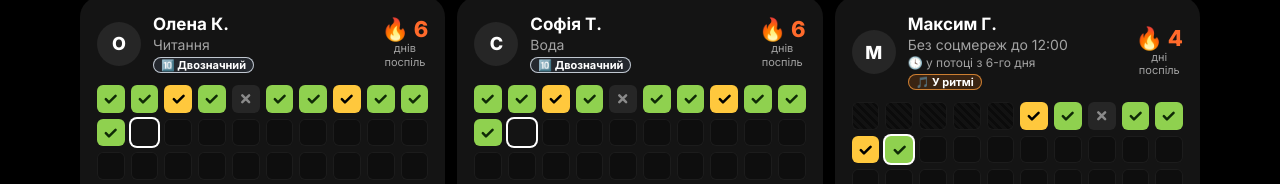
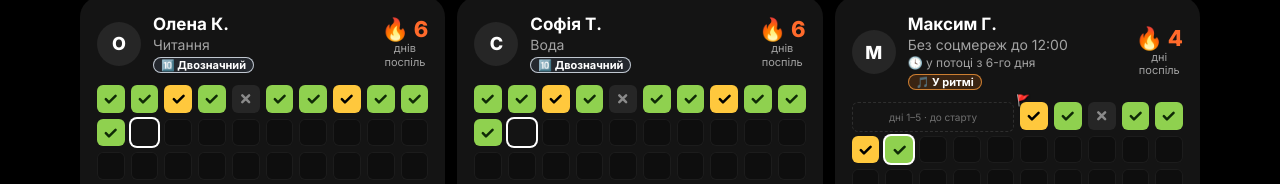
Before and after one commit to Ivan-Andrusyshyn/zrobleno-bot, an Angular app in the folder landing/: page / in a window 1280 px wide. Shown: the part 616-800 px from the top of the page. Built offline with nearby package versions, Linux system fonts and the light colour scheme.

Commit message:
Preview: days before joining as one «до старту» block + 🚩 on first day
Co-Authored-By: Claude Opus 5.5 <noreply@anthropic.com>
Claude-Session: https://claude.ai/code/session_01Nz1Ag6HitSpewstfdiRcRu

```diff
--- a/landing/src/app/day-grid.ts
+++ b/landing/src/app/day-grid.ts
@@ -6,14 +6,20 @@ import { DayStatus } from './models';
   selector: 'app-day-grid',
   template: `
     <ol class="grid" [class.big]="big()" [attr.aria-label]="'Прогрес: ' + summary()">
-      @for (s of cells(); track $index) {
-        <li class="cell" [class]="s.cls" [attr.title]="'День ' + ($index + 1) + ': ' + s.label">
+      @for (c of preChunks(); track $index) {
+        <li class="pre-block" [style.grid-column]="'span ' + c.span" [attr.title]="preTitle()">
+          @if (c.label) { <span>{{ c.label }}</span> }
+        </li>
+      }
+      @for (s of cells(); track s.day) {
+        <li class="cell" [class]="s.cls" [class.start]="s.start" [attr.title]="'День ' + s.day + ': ' + s.label + (s.start ? ' · старт' : '')">
+          @if (s.start) { <i class="flag" aria-hidden="true">🚩</i> }
           @if (s.cls.startsWith('done') || s.cls.startsWith('min')) {
             <svg viewBox="0 0 20 20" aria-hidden="true"><path d="M5 10.5l3.2 3.2L15 7" /></svg>
           } @else if (s.cls.startsWith('miss')) {
             <svg viewBox="0 0 20 20" aria-hidden="true"><path d="M6.5 6.5l7 7M13.5 6.5l-7 7" /></svg>
           } @else if (big()) {
-            <span class="n">{{ $index + 1 }}</span>
+            <span class="n">{{ s.day }}</span>
           }
         </li>
       }
@@ -33,8 +39,12 @@ import { DayStatus } from './models';
     .miss svg { stroke: #8a8a8a; }
     .empty { background: #141414; box-shadow: inset 0 0 0 1px #2a2a2a; }
     .future { background: #0e0e0e; box-shadow: inset 0 0 0 1px #1c1c1c; }
-    .pre { background: repeating-linear-gradient(45deg, #121212 0 3px, #0b0b0b 3px 6px); box-shadow: inset 0 0 0 1px #1a1a1a; }
     .today { box-shadow: 0 0 0 2px #fff; }
+    .pre-block { border-radius: 6px; border: 1px dashed #2e2e2e; display: flex; align-items: center; justify-content: center;
+                 min-height: 100%; color: #6f6f6f; font-size: 10px; white-space: nowrap; overflow: hidden; }
+    .big .pre-block { border-radius: 10px; font-size: 13px; }
+    .flag { position: absolute; top: -7px; left: -4px; font-size: 11px; font-style: normal; line-height: 1; filter: drop-shadow(0 1px 1px #000); }
+    .big .flag { font-size: 16px; top: -9px; left: -6px; }
     .n { font-size: 12px; color: #6f6f6f; font-weight: 600; }
     @media (min-width: 720px) { .grid { gap: 6px; } }
   `,
@@ -46,15 +56,38 @@ export class DayGrid {
   /** особистий перший день: клітинки до нього — «ще не в потоці», а не пропуски */
   startDay = input(1);
 
+  /** скільки днів до приходу (лише якщо за них немає відміток — інакше показуємо як є) */
+  pre = computed(() => {
+    const sd = Math.max(1, this.startDay());
+    return this.days().slice(0, sd - 1).some(Boolean) ? 0 : sd - 1;
+  });
+
+  /** дні до приходу — один пунктирний блок «дні 1–12 · до старту», порізаний по рядках сітки */
+  preChunks = computed(() => {
+    const n = this.pre(), cols = this.big() ? 6 : 10;
+    const out: { span: number; label: string }[] = [];
+    for (let i = 0; i < n; ) {
+      const span = Math.min(n - i, cols - (i % cols));
+      out.push({ span, label: '' });
+      i += span;
+    }
+    if (out.length) {
+      const best = out.reduce((a, b) => (b.span > a.span ? b : a));
+      const range = n === 1 ? 'день 1' : `дні 1–${n}`;
+      best.label = best.span >= 5 ? `${range} · до старту` : best.span >= 3 ? 'до старту' : '';
+    }
+    return out;
+  });
+  preTitle = computed(() => `Дні 1–${this.pre()}: людини ще не було в потоці — це не пропуски`);
+
   cells = computed(() => {
-    const cur = this.currentDay();
-    return this.days().map((s, i) => {
-      const day = i + 1;
-      const pre = !s && day < this.startDay();
-      let cls = s ?? (pre ? 'pre' : day < cur ? 'empty' : day === cur ? 'empty' : 'future');
-      const label = s === 'done' ? 'зроблено' : s === 'min' ? 'мінімум — зараховано ✓' : s === 'miss' ? 'пропуск' : pre ? 'ще не в потоці' : day <= cur ? 'без відмітки' : 'попереду';
+    const cur = this.currentDay(), from = this.pre();
+    return this.days().slice(from).map((s, j) => {
+      const day = from + j + 1;
+      let cls: string = s ?? (day <= cur ? 'empty' : 'future');
+      const label = s === 'done' ? 'зроблено' : s === 'min' ? 'мінімум — зараховано ✓' : s === 'miss' ? 'пропуск' : day <= cur ? 'без відмітки' : 'попереду';
       if (day === cur) cls += ' today';
-      return { cls, label };
+      return { day, cls, label, start: from > 0 && j === 0 };
     });
   });
 
```
